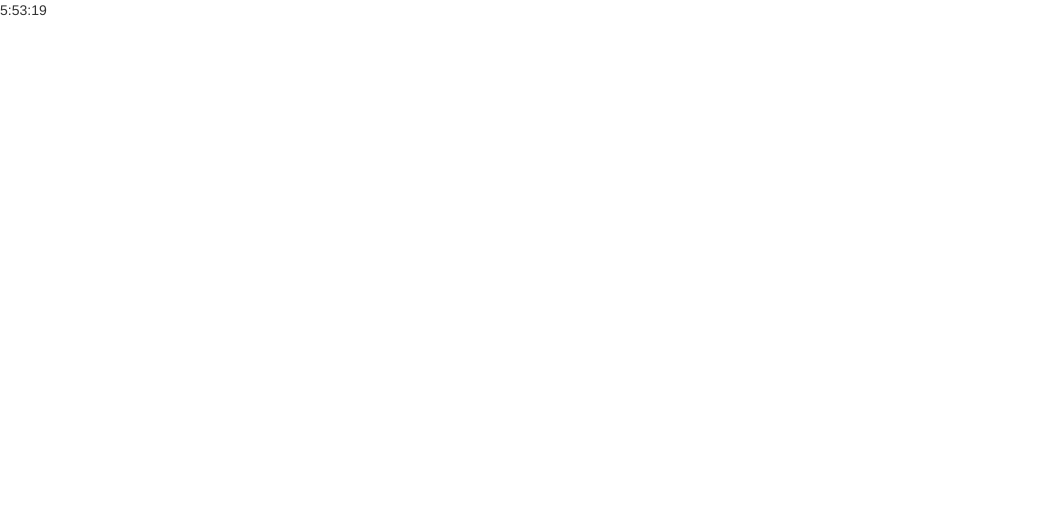
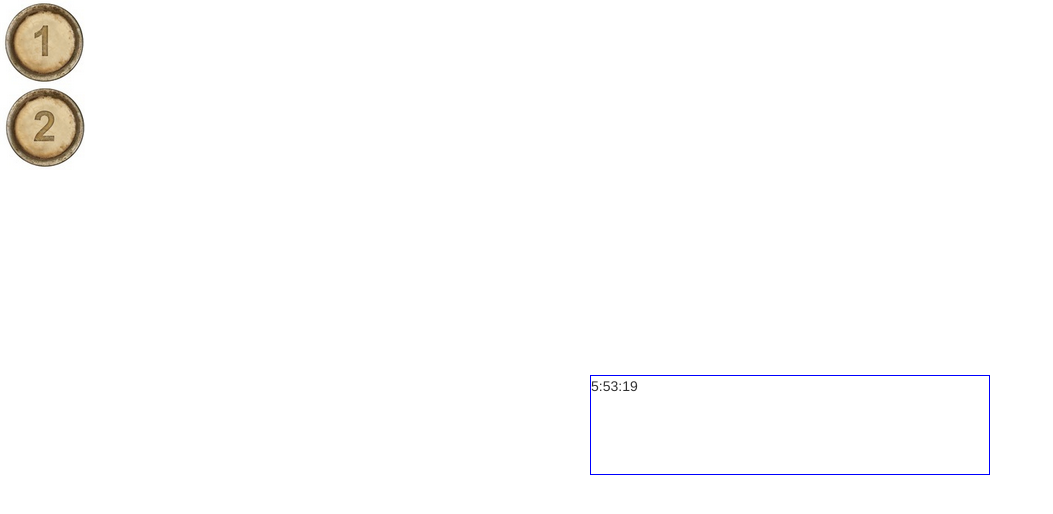
Before and after one commit to lucachaco/TickTock, a website: page index.html in a window 1280 px wide. Shown: the whole page, without its empty margins (0-1053 px from the left). Drawn offline with Linux system fonts and the light colour scheme.

Commit message:
Add sprite file.

```diff
--- /dev/null
+++ b/app/css/app.css
@@ -0,0 +1,32 @@
+
+.fullscreenDiv {
+    width: 100%;
+    height: auto;
+    bottom: 0px;
+    top: 0px;
+    left: 0;
+    position: absolute;
+}
+
+.center {
+    position: absolute;
+    border: 1px solid blue;
+    width: 400px;
+    height: 100px;
+    top: 50%;
+    left: 50%;
+    margin-top: -25px;
+    margin-left: -50px;
+}
+
+.one {
+    width: 85px;
+    height: 85px;
+    background: url(../img/digits.png) 0 0;
+}
+
+.two {
+    width: 85px;
+    height: 85px;
+    background: url(../img/digits.png) -87px 0;
+}
--- a/app/js/controllers.js
+++ b/app/js/controllers.js
@@ -9,15 +9,12 @@ tickTockControllers.controller('ClockCtrl', ['$scope', '$timeout',
         var _formatTimeUnit,
             _tick;
 
-
         _formatTimeUnit = function (i) {
             if (i < 10) {
                 i = "0" + i;
             }
             return i;
         };
-
-        $scope.clock = "loading clock..."; // initialise the time variable
         $scope.tickInterval = 1000; //ms
 
         _tick = function () {
--- a/index.html
+++ b/index.html
@@ -2,8 +2,10 @@
 <html lang="en" ng-app="tickTockApp">
 <head>
     <meta charset="utf-8">
-    <title>TickTack - Online clack and alarm</title>
+    <title>TickTack - Online clock and alarm</title>
     <link rel="stylesheet" href="bower_components/bootstrap/dist/css/bootstrap.css">
+    <link rel="stylesheet" href="app/css/app.css">
+    <link rel="icon" href="app/img/favicon.png" type="image/gif" sizes="16x16">
 
     <script src="bower_components/jquery/dist/jquery.js"></script>
     <script src="bower_components/angular/angular.js"></script>
@@ -14,9 +16,15 @@
 
 <div class="view-container">
     <div ng-view class="view-frame">
-        <div ng-controller="ClockCtrl">
-            {{hour}}:{{minute}}:{{second}}
-        </div>
+
+
+            <div class='fullscreenDiv'  ng-controller="ClockCtrl">
+                <div class="center">{{hour}}:{{minute}}:{{second}}</div>
+                <div class="one"></div>
+                <div class="two"></div>
+            </div>
+
+
     </div>
 </div>
 
```
Also changed, not shown: app/img/digits.png (added), app/img/favicon.png (added).
